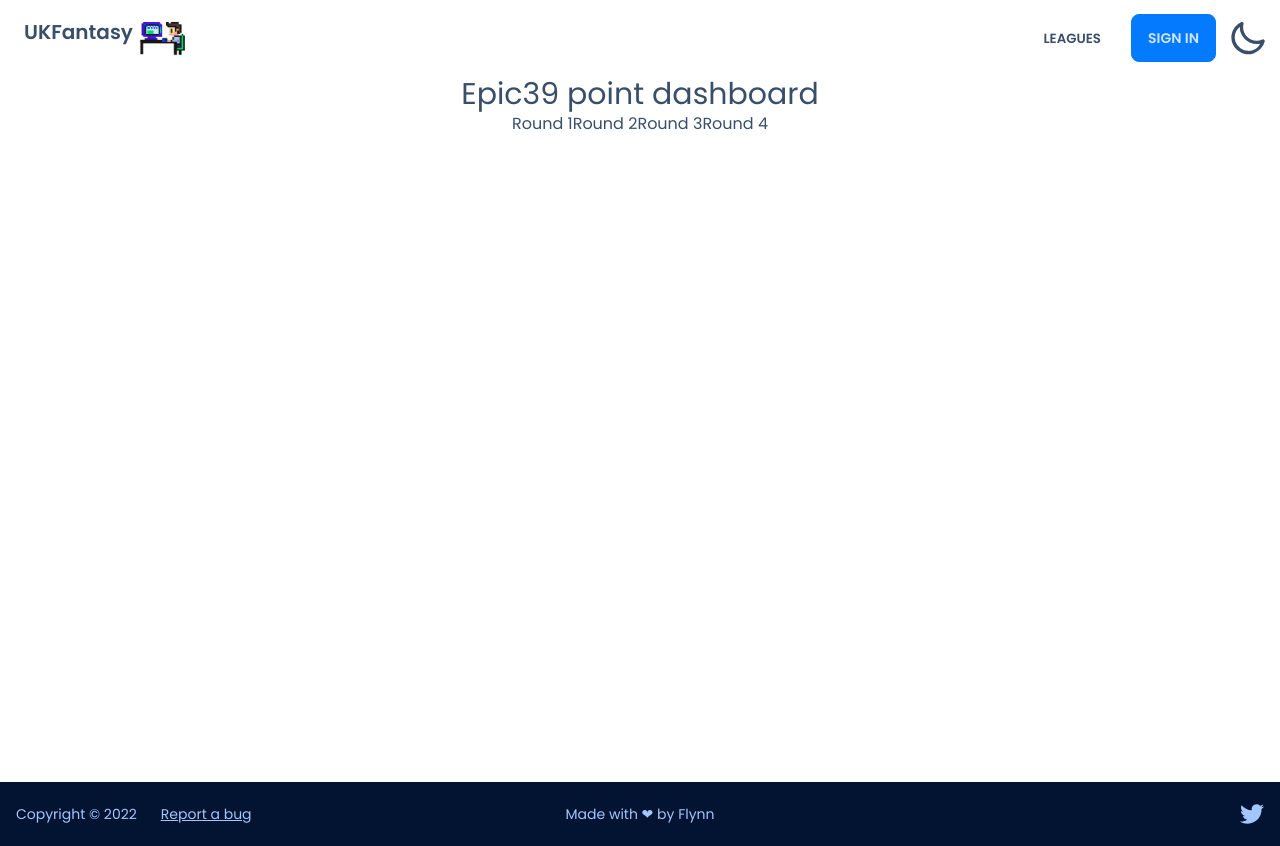
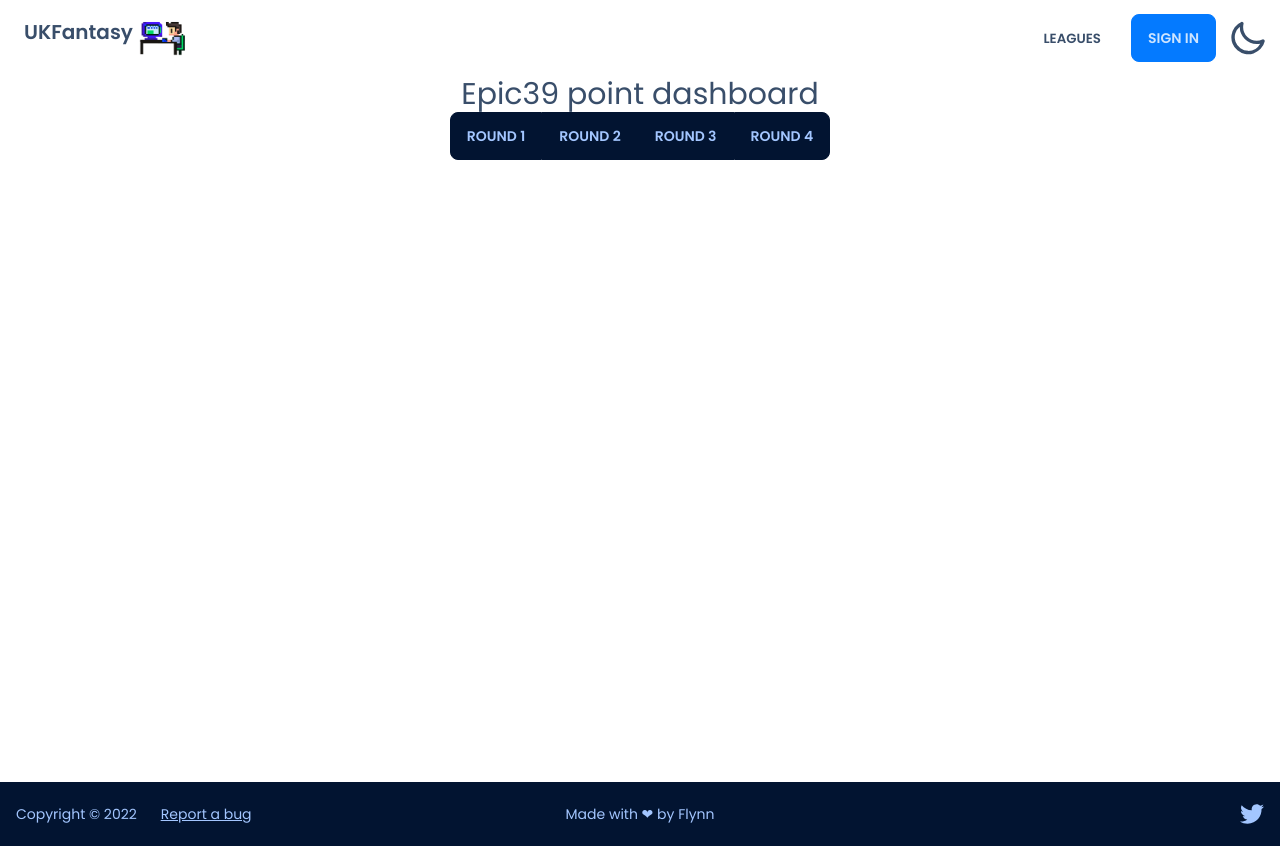
Before and after one commit to FlynnFc/UKFantasy, a Next.js app: page /1/points in a window 1280 px wide. Built offline with nearby package versions, Linux system fonts and the light colour scheme; no server answers.

Commit message:
Update index.tsx

```diff
--- a/src/pages/[league]/points/index.tsx
+++ b/src/pages/[league]/points/index.tsx
@@ -5,10 +5,10 @@ const index = () => {
     <div className="min-w-screen container flex h-full min-h-[88.3vh]  max-w-7xl select-none flex-col items-center justify-start sm:mx-auto">
       <h1 className="text-3xl">Epic39 point dashboard</h1>
       <div className="join">
-        <button className="join-item ">Round 1</button>
-        <button className="join-item ">Round 2</button>
-        <button className="join-item ">Round 3</button>
-        <button className="join-item ">Round 4</button>
+        <button className="join-item btn rounded-r-none">Round 1</button>
+        <button className="join-item btn rounded-none">Round 2</button>
+        <button className="join-item btn rounded-none">Round 3</button>
+        <button className="join-item btn rounded-l-none">Round 4</button>
       </div>
     </div>
   );
```
